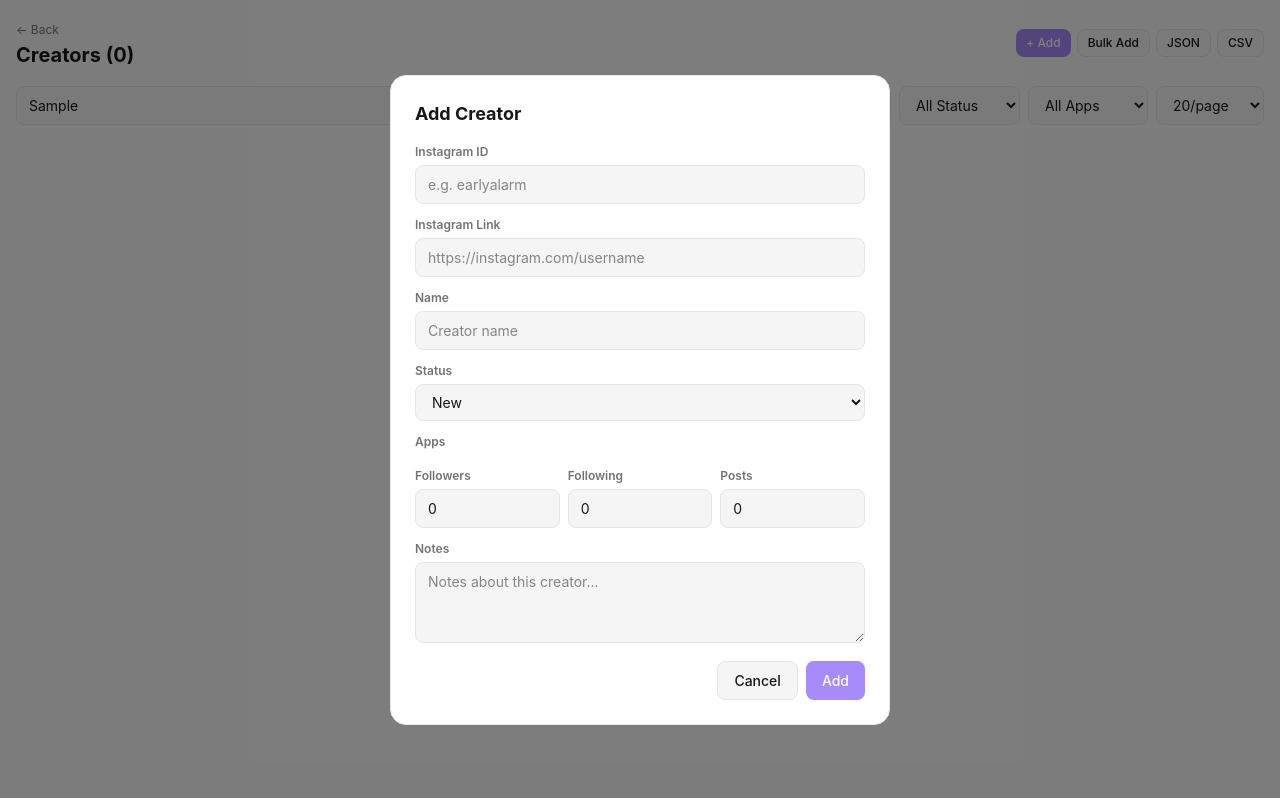
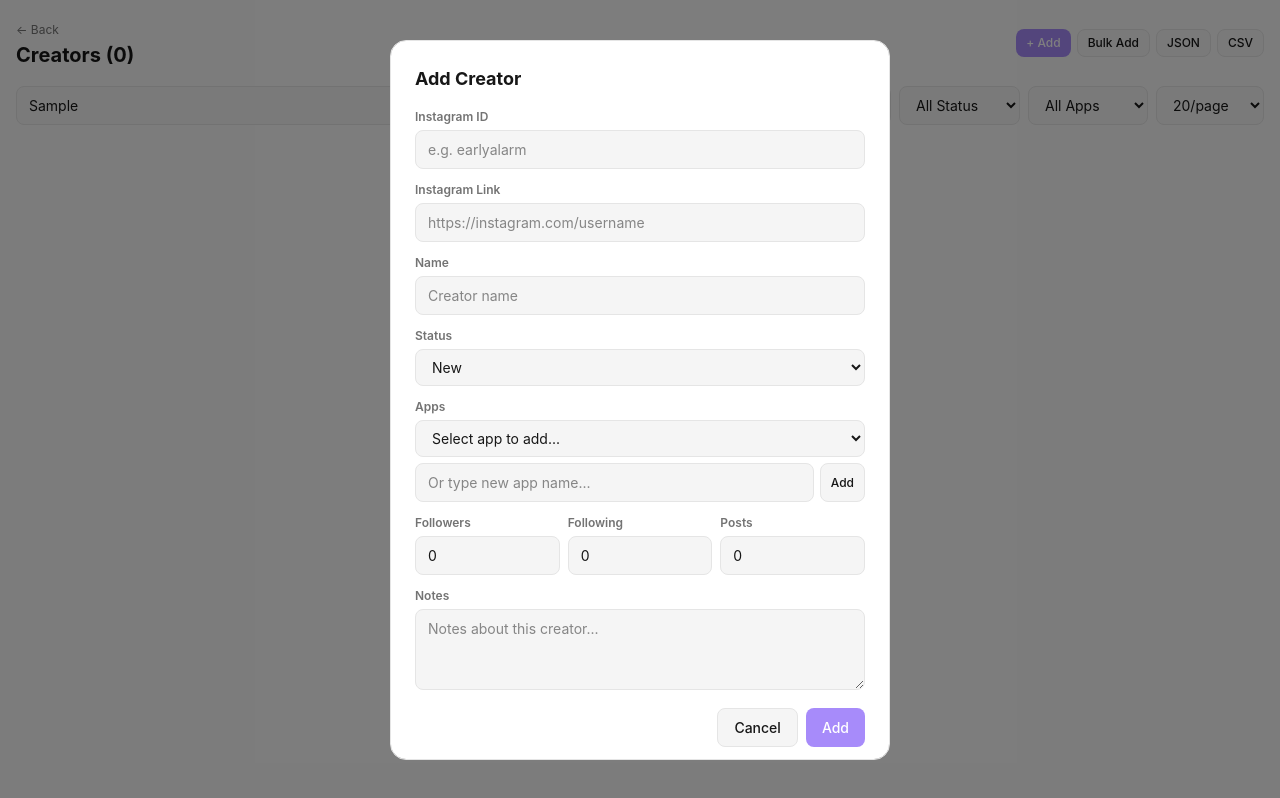
Before and after one commit to theikbhal/ugc-tracker, a Next.js app: page /creators in a window 1280 px wide. Both pictures are taken after typing "Sample" into the empty fields and a click on the button "+ Add". Built offline with nearby package versions, Linux system fonts and the light colour scheme.

Commit message:
feat: edit creator - add/delete apps with tags, dropdown select, or type new

```diff
--- a/src/app/creators/page.tsx
+++ b/src/app/creators/page.tsx
@@ -353,22 +353,41 @@ export default function CreatorsPage() {
               </div>
               <div>
                 <label style={{ fontSize: '12px', fontWeight: '600', color: 'var(--text-muted)', display: 'block', marginBottom: '4px' }}>Apps</label>
-                <div style={{ display: 'flex', gap: '6px', flexWrap: 'wrap' }}>
-                  {apps.map(a => (
-                    <button
-                      key={a.id}
-                      type="button"
-                      className={`btn-sm ${form.apps.includes(a.name) ? 'btn-primary' : 'btn-secondary'}`}
-                      onClick={() => {
-                        setForm(f => ({
-                          ...f,
-                          apps: f.apps.includes(a.name) ? f.apps.filter(x => x !== a.name) : [...f.apps, a.name]
-                        }));
-                      }}
-                    >
-                      {a.name}
-                    </button>
-                  ))}
+                {form.apps.length > 0 && (
+                  <div style={{ display: 'flex', gap: '4px', flexWrap: 'wrap', marginBottom: '8px' }}>
+                    {form.apps.map(a => (
+                      <span key={a} style={{ display: 'inline-flex', alignItems: 'center', gap: '4px', padding: '4px 8px', background: 'var(--accent)', color: 'white', borderRadius: '6px', fontSize: '12px', fontWeight: '500' }}>
+                        {a}
+                        <span style={{ cursor: 'pointer', fontWeight: '700', opacity: 0.8 }} onClick={() => setForm(f => ({ ...f, apps: f.apps.filter(x => x !== a) }))}>×</span>
+                      </span>
+                    ))}
+                  </div>
+                )}
+                <div style={{ display: 'flex', gap: '6px' }}>
+                  <select
+                    value=""
+                    onChange={e => {
+                      const v = e.target.value;
+                      if (v && !form.apps.includes(v)) setForm(f => ({ ...f, apps: [...f.apps, v] }));
+                    }}
+                    style={{ flex: 1 }}
+                  >
+                    <option value="">Select app to add...</option>
+                    {apps.filter(a => !form.apps.includes(a.name)).map(a => (
+                      <option key={a.id} value={a.name}>{a.name}</option>
+                    ))}
+                  </select>
+                </div>
+                <div style={{ display: 'flex', gap: '6px', marginTop: '6px' }}>
+                  <input placeholder="Or type new app name..." id="newAppInput" style={{ flex: 1 }} />
+                  <button className="btn-secondary btn-sm" onClick={() => {
+                    const input = document.getElementById('newAppInput') as HTMLInputElement;
+                    const v = input?.value?.trim();
+                    if (v && !form.apps.includes(v)) {
+                      setForm(f => ({ ...f, apps: [...f.apps, v] }));
+                      input.value = '';
+                    }
+                  }}>Add</button>
                 </div>
               </div>
               <div style={{ display: 'grid', gridTemplateColumns: '1fr 1fr 1fr', gap: '8px' }}>
```
